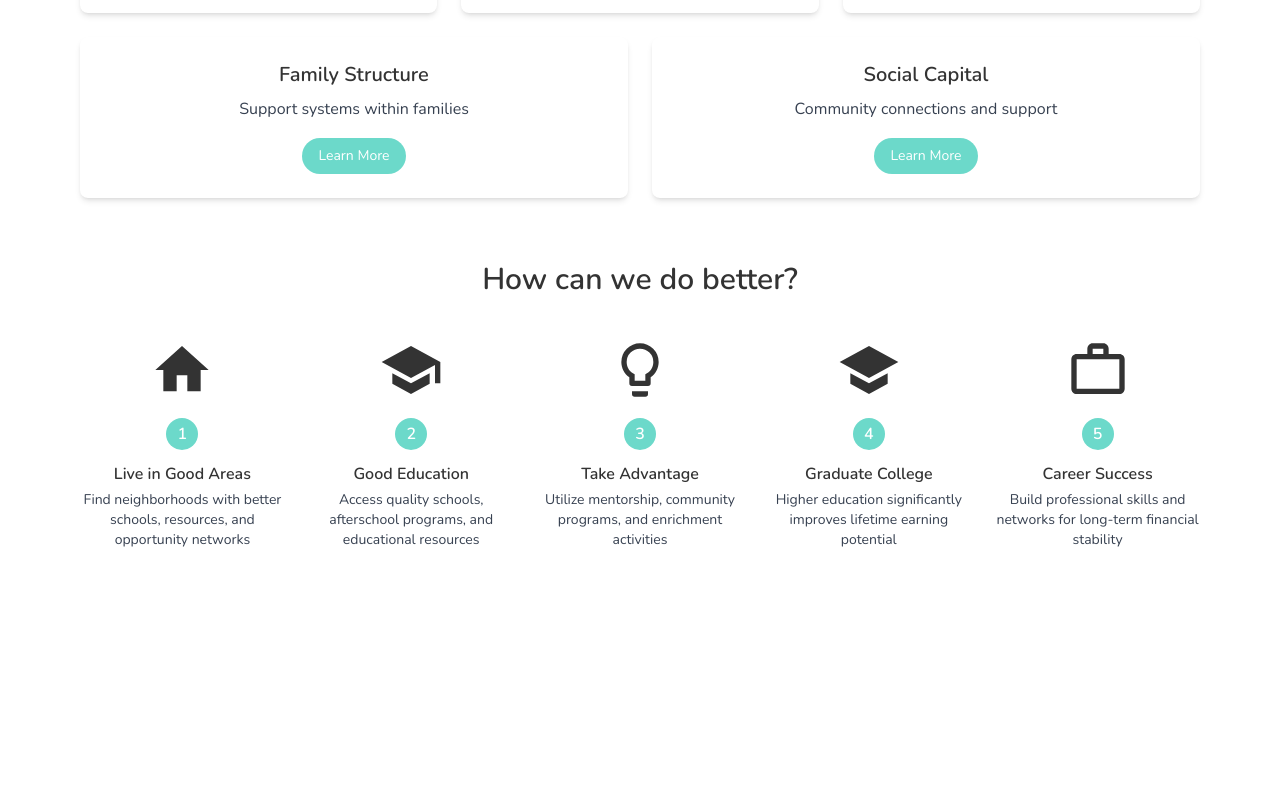
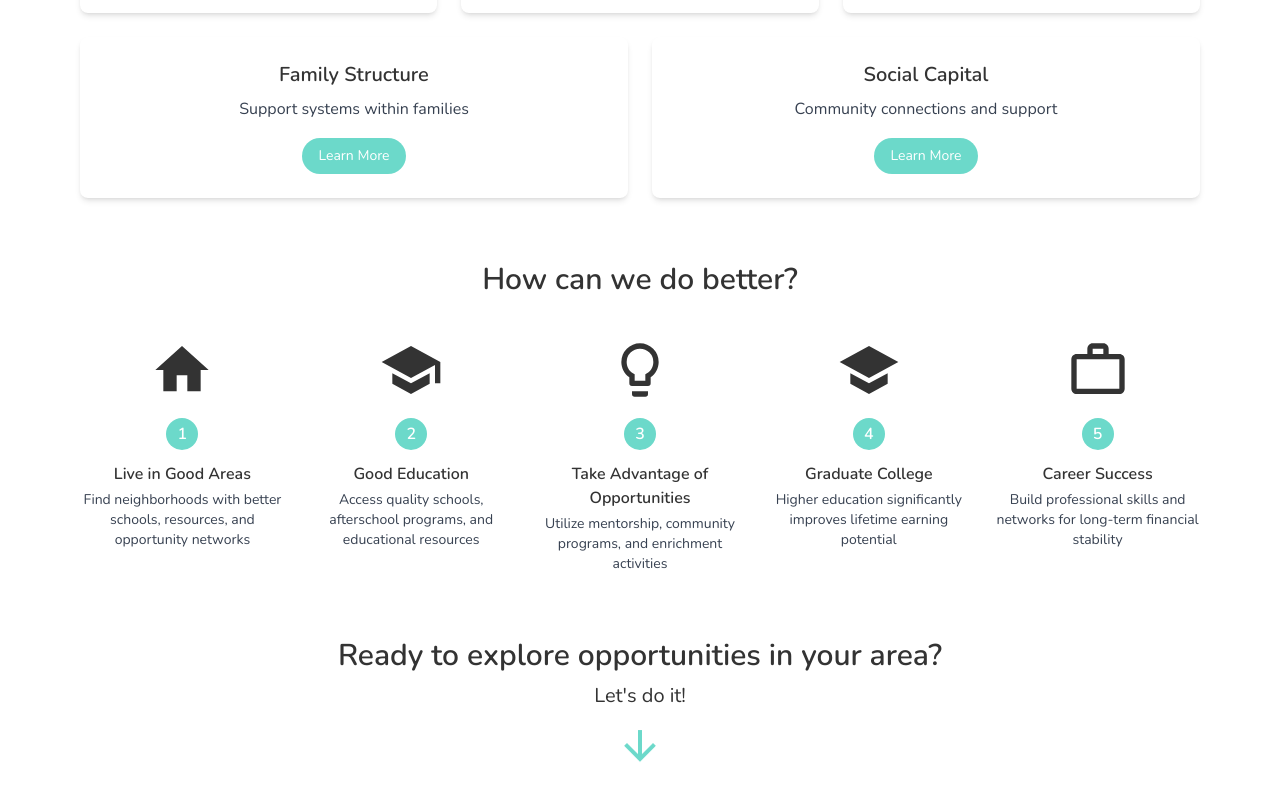
Before and after one commit to MahiaRahman9971/opportunity-ai, a Next.js app: page / in a window 1280 px wide. Shown: the part 1839-2639 px from the top of the page. Before the commit the page ends 2493 px from the top, so only its background shows below. Built offline with nearby package versions, Linux system fonts and the light colour scheme.

Commit message:
Added call to action at the end of learn section

```diff
--- a/src/app/page.tsx
+++ b/src/app/page.tsx
@@ -181,7 +181,7 @@ function Home() {
                 <div className="h-8 w-8 rounded-full bg-primary text-white flex items-center justify-center mb-3 font-semibold">
                   3
                 </div>
-                <h3 className="text-base font-semibold mb-1 text-center">Take Advantage</h3>
+                <h3 className="text-base font-semibold mb-1 text-center">Take Advantage of Opportunities</h3>
                 <p className="text-sm text-center text-gray-700">Utilize mentorship, community programs, and enrichment activities</p>
               </div>
 
@@ -214,6 +214,19 @@ function Home() {
               </div>
             </div>
           </div>
+
+          {/* Call to Action Section */}
+          <div className="text-center mt-16 mb-8">
+            <h2 className="text-2xl md:text-3xl font-semibold mb-2">Ready to explore opportunities in your area?</h2>
+            <p className="text-xl mb-6">Let&apos;s do it!</p>
+            <div className="flex justify-center">
+              <div className="text-primary text-4xl animate-bounce">
+                <svg viewBox="0 0 24 24" fill="currentColor" className="w-12 h-12">
+                  <path d="M11,4H13V16L18.5,10.5L19.92,11.92L12,19.84L4.08,11.92L5.5,10.5L11,16V4Z" />
+                </svg>
+              </div>
+            </div>
+          </div>
         </section>
       </main>
     </>
```
